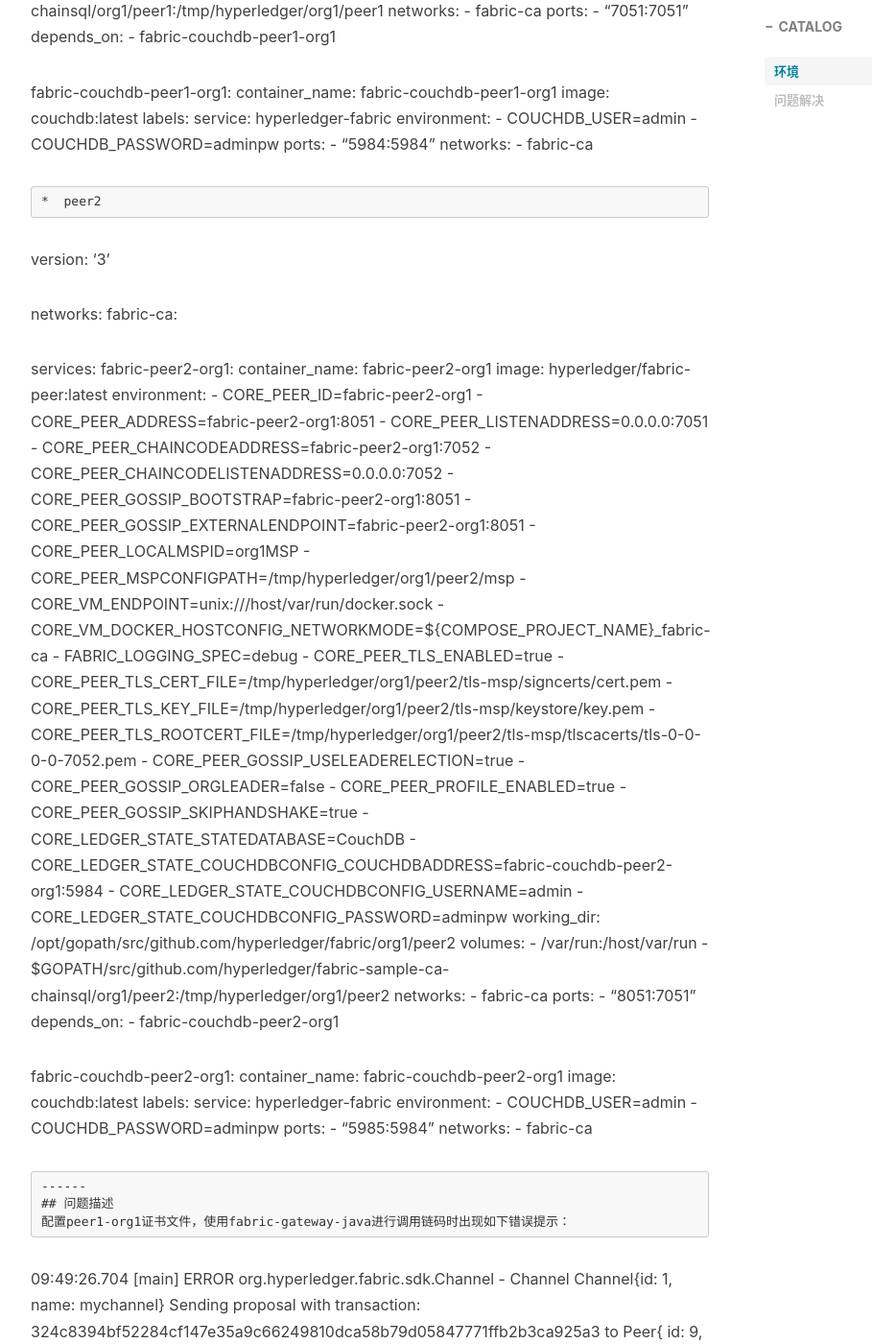
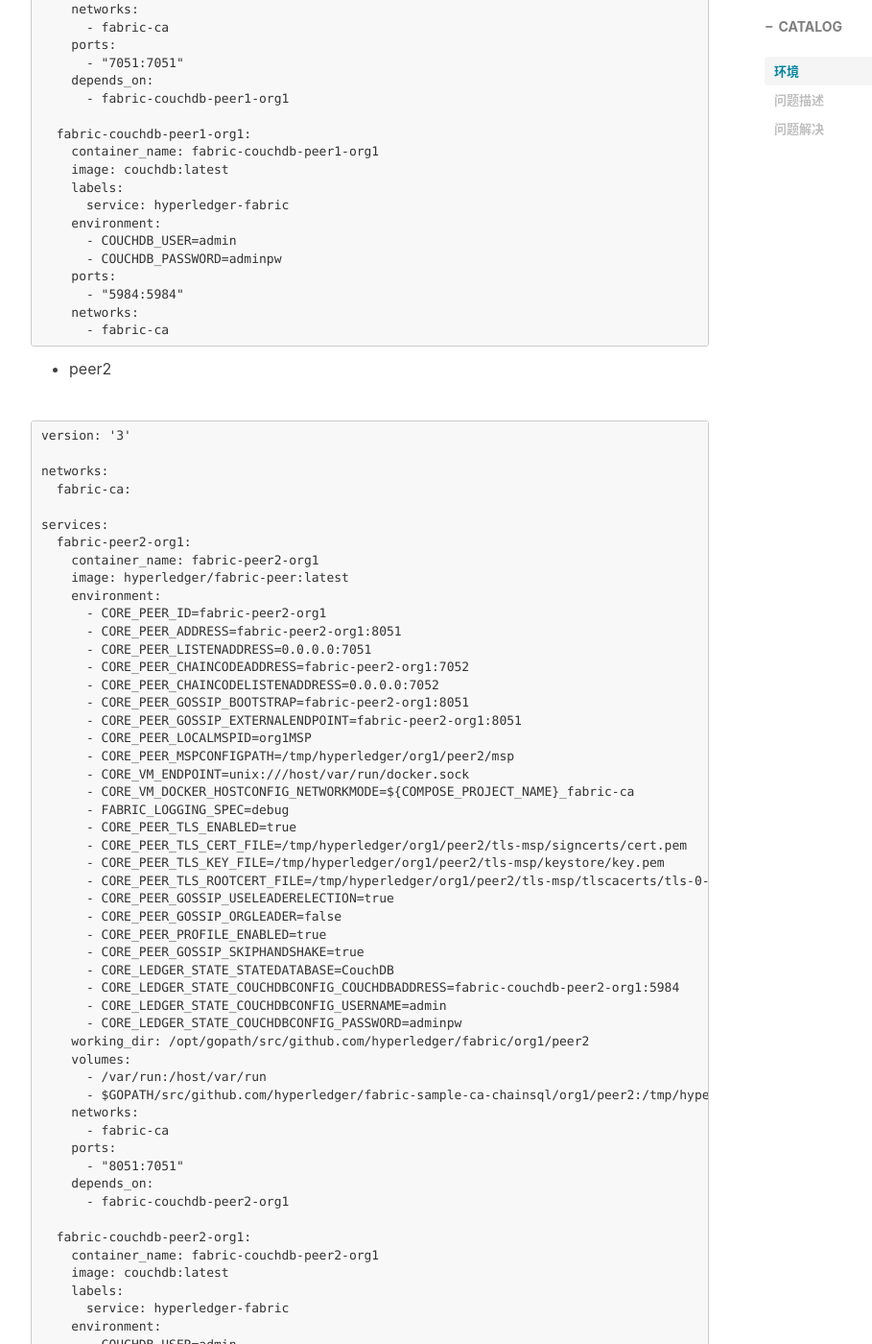
Before and after one commit to haoxing49/haoxing49.github.io, a Jekyll site: the page built from _posts/2021-05-09-fabric应用调用链码时提示错误.md, in a window 1280 px wide and 1400 px high, scrolled down 1559 px. Shown: the whole window at 96% size, without its empty margins (233-1142 px from the left). Built offline with Jekyll 4.4.1, drawn with Linux system fonts in a browser that asks for light colours; nearby versions of some CDN libraries; comment, search, counter and statistics services are not loaded; some of the changed text lies outside the part shown.

Commit message:
Update 2021-05-09-fabric应用调用链码时提示错误.md

````diff
--- a/_posts/2021-05-09-fabric应用调用链码时提示错误.md
+++ b/_posts/2021-05-09-fabric应用调用链码时提示错误.md
@@ -11,7 +11,8 @@ tags:
 ---
 ## 环境
 一个org1中有两个节点分别为peer1、peer2，环境使用docker进行搭建，两个节点docker-compose文件内容分别为：
-*  peer1
+-  peer1
+
 ```
 version: '3'
 
@@ -71,7 +72,8 @@ services:
     networks:
       - fabric-ca
 ```
-*  peer2
+- peer2
+
 ```
 version: '3'
 
@@ -134,6 +136,7 @@ services:
 ------
 ## 问题描述
 配置peer1-org1证书文件，使用fabric-gateway-java进行调用链码时出现如下错误提示：
+
 ```
 09:49:26.704 [main] ERROR org.hyperledger.fabric.sdk.Channel - Channel Channel{id: 1, name: mychannel} Sending proposal with transaction: 324c8394bf52284cf147e35a9c66249810dca58b79d05847771ffb2b3ca925a3 to Peer{ id: 9, name: fabric-peer2-org1:8051, channelName: mychannel, url: grpcs://fabric-peer2-org1:8051, mspid: org1MSP} failed because of: gRPC failure=Status{code=UNAVAILABLE, description=io exception
 Channel Pipeline: [HttpProxyHandler$HttpClientCodecWrapper#0, HttpProxyHandler#0, SslHandler#0, ProtocolNegotiators$ClientTlsHandler#0, WriteBufferingAndExceptionHandler#0, DefaultChannelPipeline$TailContext#0], cause=java.io.IOException: Connection reset by peer
````
